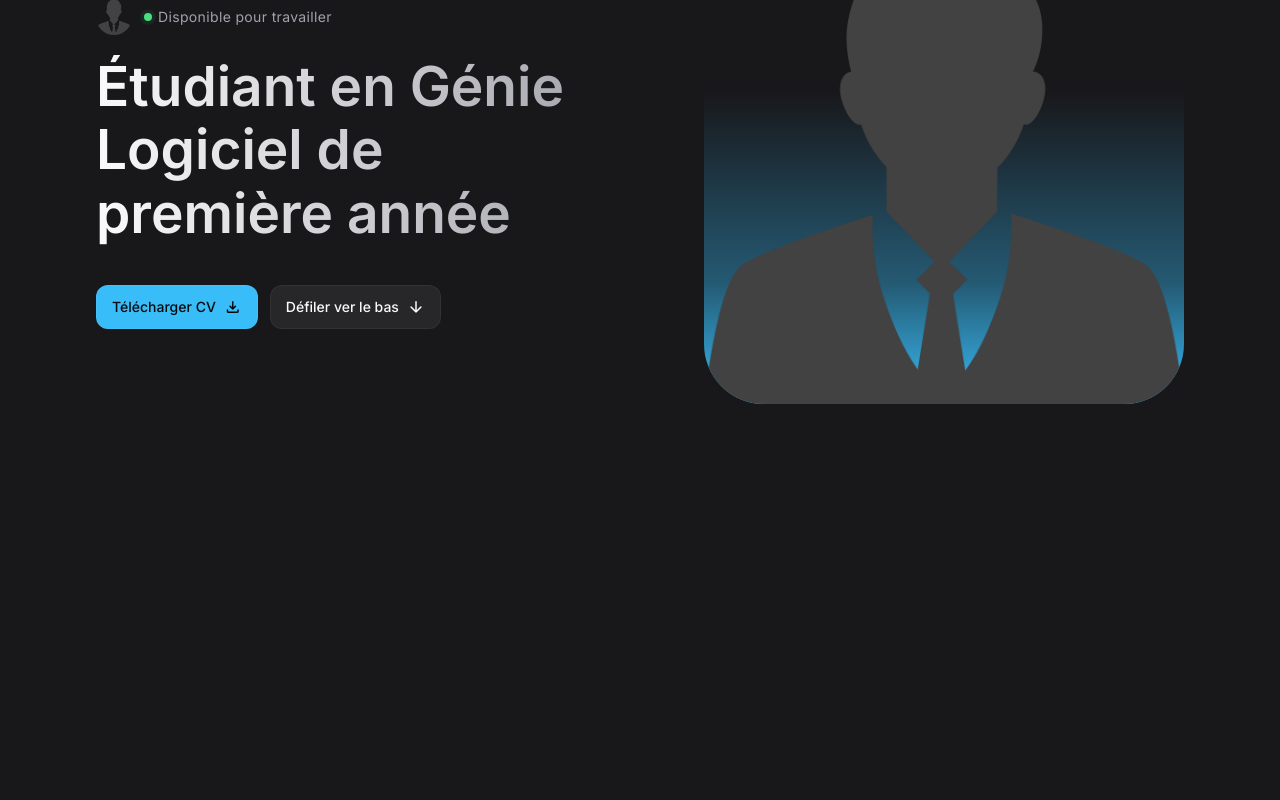
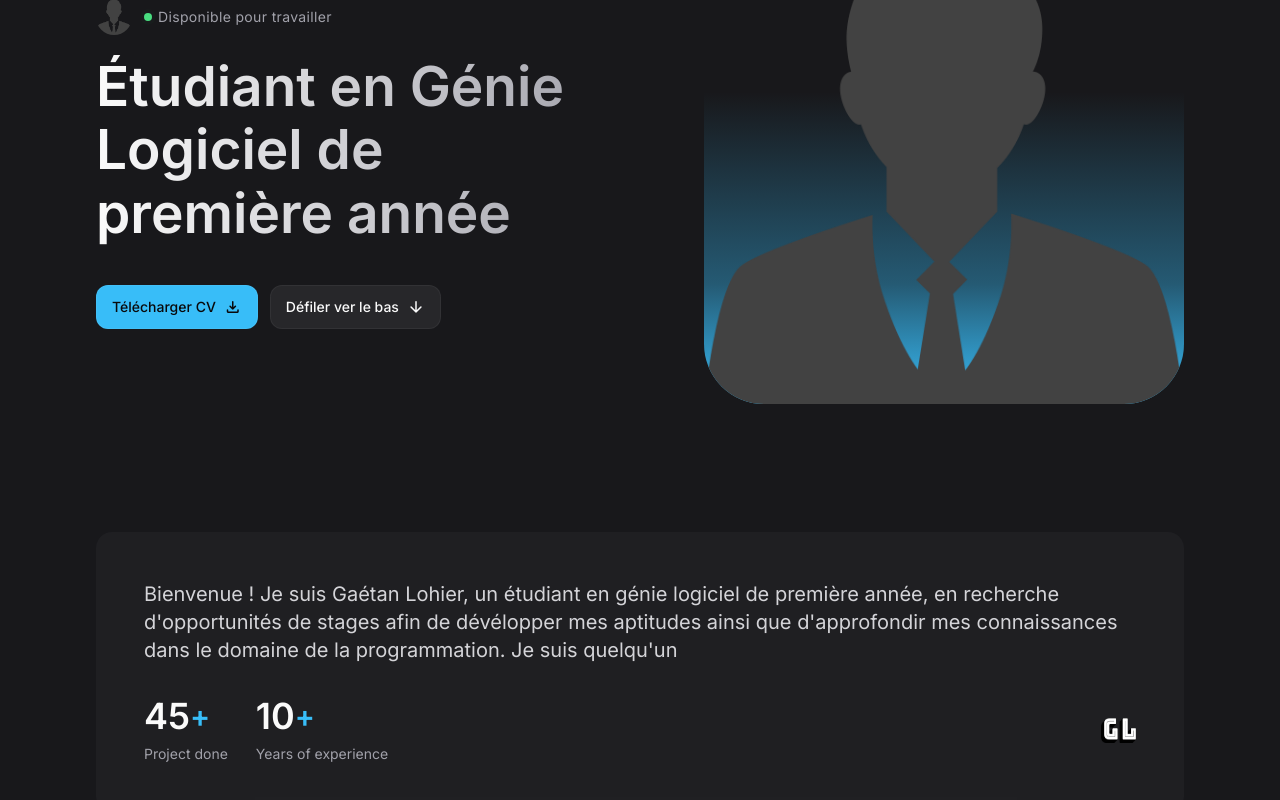
Before and after one commit to GaetanAL/portfolio, a React (Vite) app: page / in a window 1280 px wide. Shown: the part 220-1020 px from the top of the page. Before the commit the page ends 800 px from the top, so only its background shows below. Built offline with nearby package versions, Linux system fonts and the light colour scheme.

Commit message:
added About (unfinished bio)

```diff
--- a/src/App.jsx
+++ b/src/App.jsx
@@ -3,6 +3,7 @@
  */
 import Header from "./components/Header"
 import Hero from "./components/Hero";
+import About from "./components/About";
 
 const App = () => {
 
@@ -11,6 +12,7 @@
       <Header />
         <main>
             <Hero />
+            <About />
         </main>
     </>
   )
--- /dev/null
+++ b/src/components/About.jsx
@@ -0,0 +1,59 @@
+
+
+const aboutItems = [
+  {
+    label: 'Project done',
+    number: 45
+  },
+  {
+    label: 'Years of experience',
+    number: 10
+  }
+];
+
+
+const About = () => {
+  return (
+    <section
+      id="about"
+      className="section"
+    >
+      <div className="container">
+
+        <div className="bg-zinc-800/50 p-7 rounded-2xl md:p-12">
+          <p className="text-zinc-300 mb-4 md:mb-8 md:text-xl ">
+            Bienvenue ! Je suis Gaétan Lohier, un étudiant en génie logiciel de première année, en recherche d'opportunités
+            de stages afin de dévélopper mes aptitudes ainsi que d'approfondir mes connaissances dans le domaine de la programmation.
+            Je suis quelqu'un
+          </p>
+
+          <div className="flex flex-wrap items-center gap-4 md:gap-7">
+            {
+              aboutItems.map(({ label, number }, key) => (
+                <div key={key}>
+                  <div className="flex items-center md:mb-2">
+                    <span className="text-2xl font-semibold md:text-4xl">{number}</span>
+                    <span className=" text-sky-400 font-semibold md:text-3xl">+</span>
+                  </div>
+
+                  <p className=" text-sm text-zinc-400">{label}</p>
+                </div>
+
+              ))
+            }
+
+            <img
+              src="/images/logo.png"
+              alt="Logo"
+              width={30}
+              height={30}
+              className=" ml-auto md:w-[35px] md:h-[25px] " />
+          </div>
+        </div>
+
+      </div>
+    </section>
+  )
+}
+
+export default About
--- a/src/index.css
+++ b/src/index.css
@@ -51,6 +51,10 @@
 
 .img-cover {
   @apply  w-full h-full object-cover
+}
+
+.section {
+  @apply pt-20 lg:pt-32
 }
 
 /* ------------------------- *\
```
Also changed, not shown: public/images/logo.png (added), public/images/logo.svg (renamed from public/images/logo1.svg).
